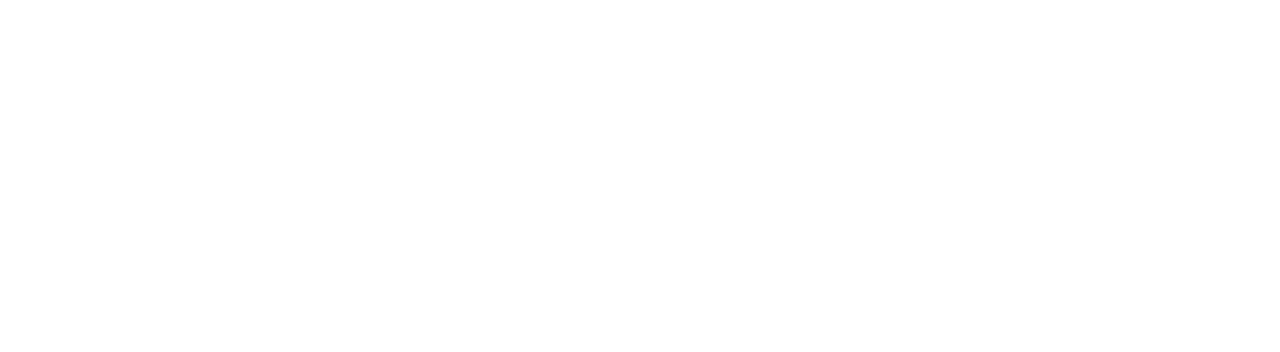
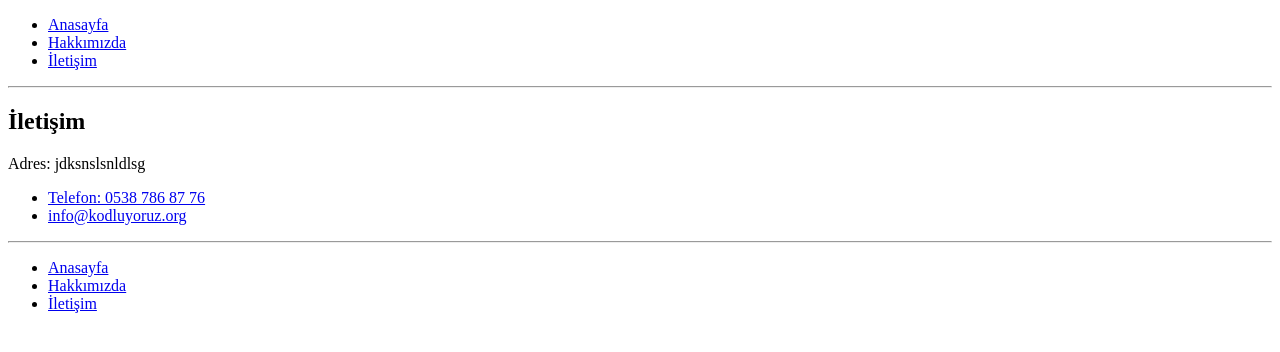
Before and after one commit to Nesuxery/kodluyoruz-alistirma1, a plain HTML site: page contact.html in a window 1280 px wide. Drawn offline with Linux system fonts and the light colour scheme.

Commit message:
contact.html changed

```diff
--- a/contact.html
+++ b/contact.html
@@ -4,9 +4,43 @@
     <meta charset="UTF-8">
     <meta http-equiv="X-UA-Compatible" content="IE=edge">
     <meta name="viewport" content="width=device-width, initial-scale=1.0">
-    <title>Document</title>
+    <title>İletişim</title>
 </head>
 <body>
+    <!-- navbar start -->
+    <header>
+        <nav>
+            <ul>
+                <li><a href="index.html">Anasayfa</a></li>
+                <li><a href="about-us.html">Hakkımızda</a></li>
+                <li><a href="contact.html">İletişim</a></li>
+            </ul>
+        </nav>
+    </header>
+    <hr>
+    <!-- navbar end -->
+
+    <h2>İletişim</h2>
+    <p>Adres: jdksnslsnldlsg</p>
+    <ul>
+        <li><a href="tel:05387868776">Telefon: 0538 786 87 76</a></li>
+        <li><a href="mailto:info@kodluyoruz.org">info@kodluyoruz.org</a></li>
+    </ul>
+    <hr>
+
+    <!-- footer start -->
+    <header>
+        <nav>
+            <ul>
+                <li><a href="index.html">Anasayfa</a></li>
+                <li><a href="about-us.html">Hakkımızda</a></li>
+                <li><a href="contact.html">İletişim</a></li>
+            </ul>
+        </nav>
+    </header>
+    <!-- footer end -->
+
+
 
 </body>
 </html>
```
